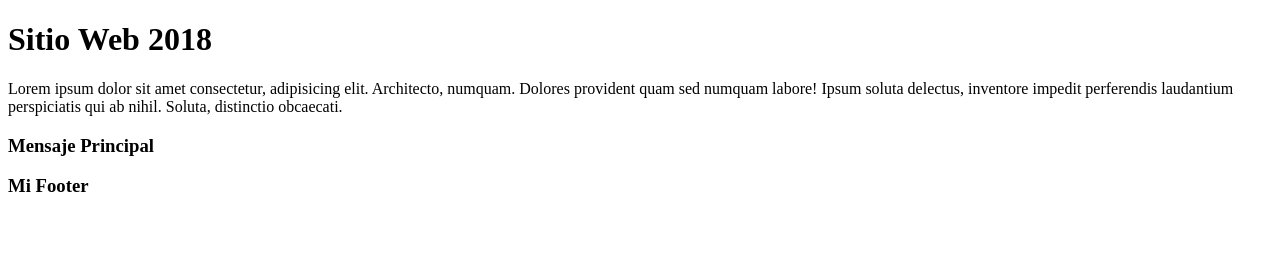
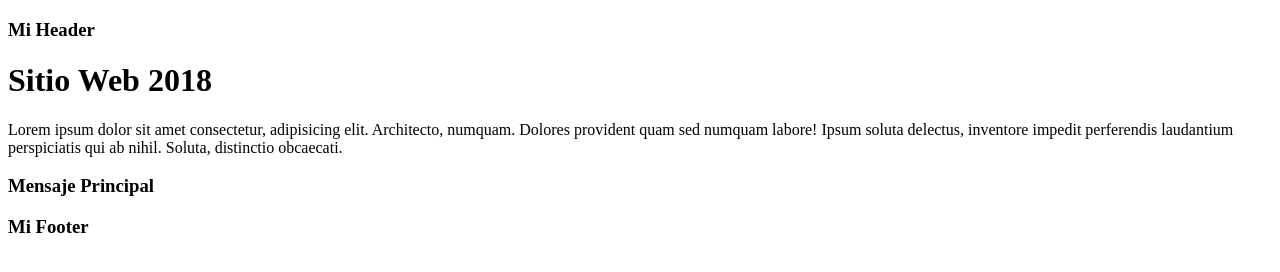
Before and after one commit to jonathanjd/sitio-web-2018, a plain HTML site: page index.html in a window 1280 px wide. Drawn offline with Linux system fonts and the light colour scheme.

Commit message:
Nuevo header

```diff
--- a/index.html
+++ b/index.html
@@ -7,6 +7,9 @@
     <title>Sitio Web 2018</title>
 </head>
 <body>
+    <header>
+        <h3>Mi Header</h3>
+    </header>
     <h1>Sitio Web 2018</h1>
     <p>Lorem ipsum dolor sit amet consectetur, adipisicing elit. Architecto, numquam. Dolores provident quam sed numquam labore! Ipsum soluta delectus, inventore impedit perferendis laudantium perspiciatis qui ab nihil. Soluta, distinctio obcaecati.</p>
     <main>
```
